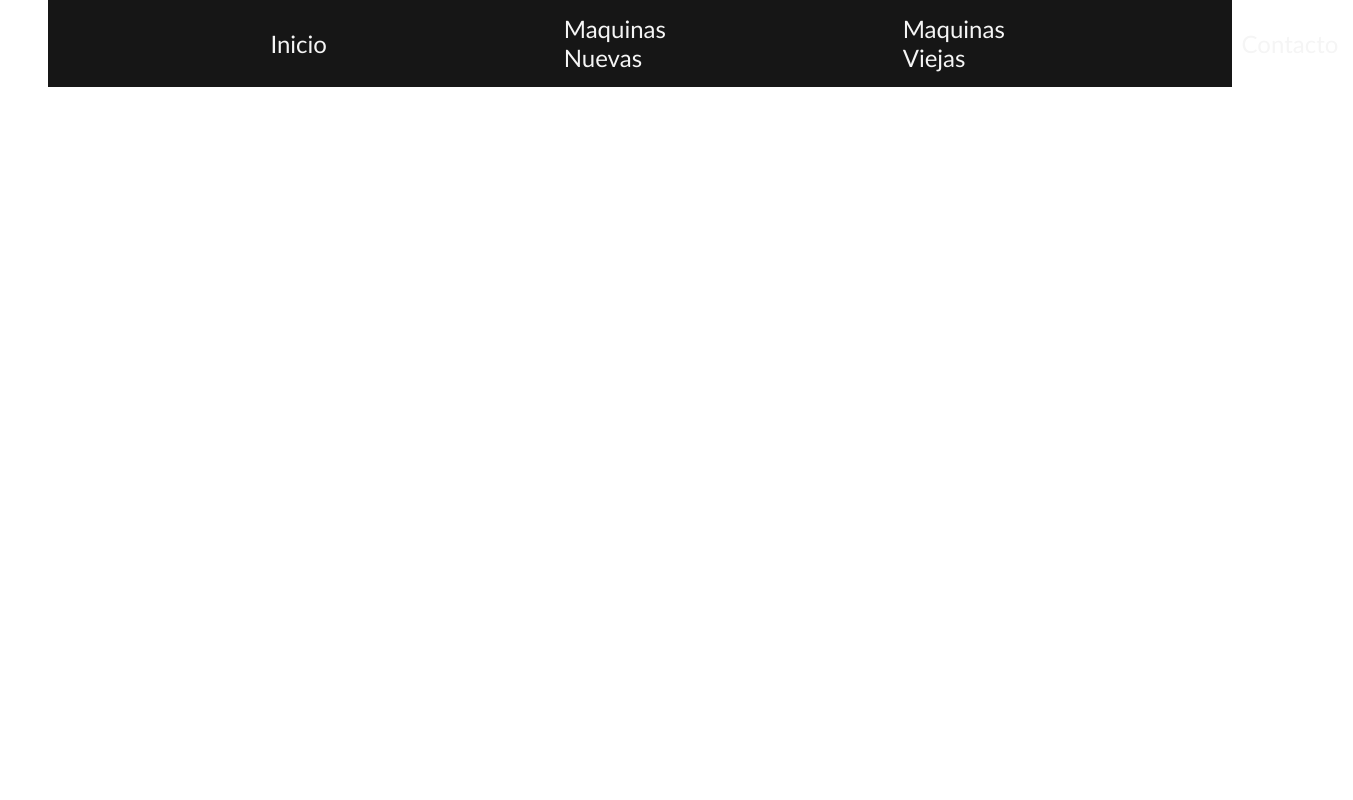
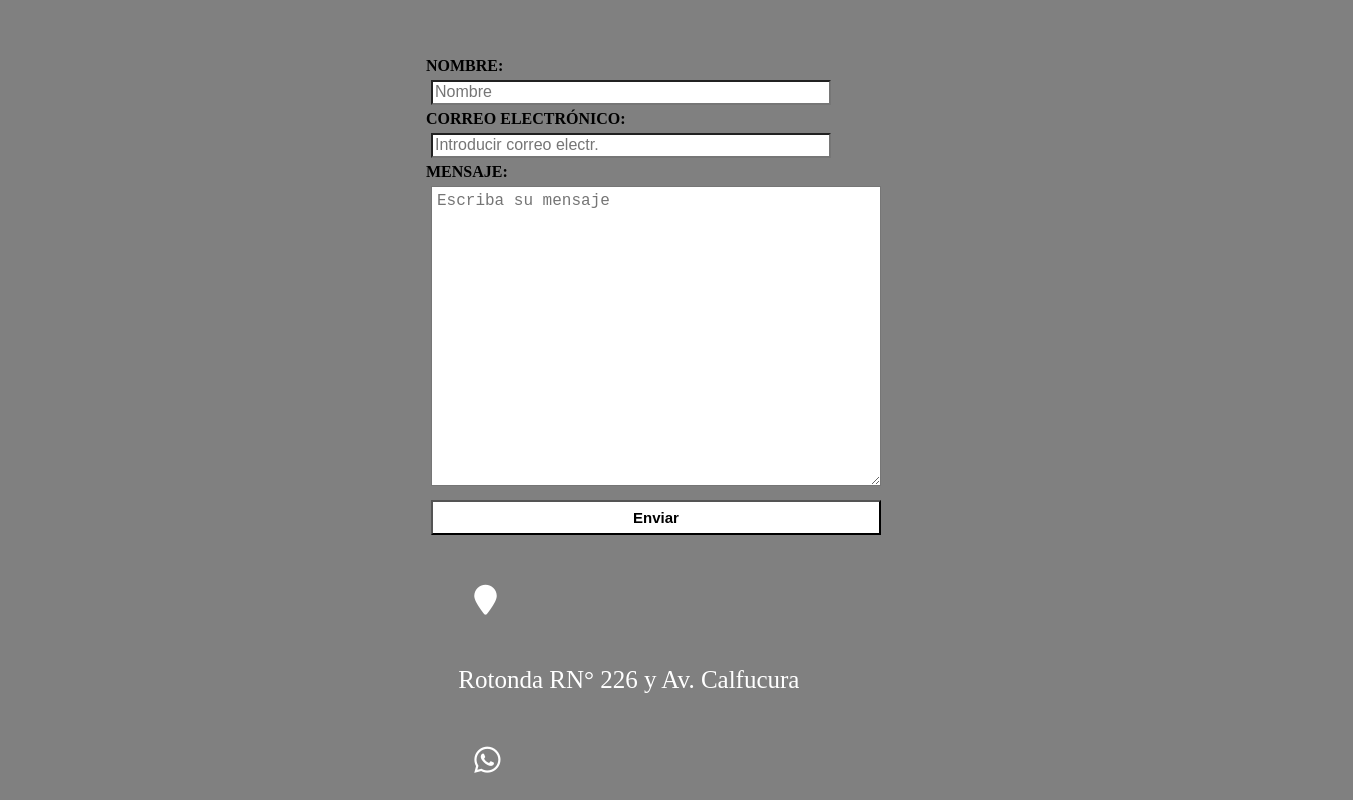
Before and after one commit to GianlucaTerzoni/AgroBarceloWeb-main, a React (Create React App) app in the folder agro-barcelo-app/: page / in a window 1280 px wide. Shown: the top 800 px of the page, 1353 px wide, since content can reach past the window. Built offline with nearby package versions, Linux system fonts and the light colour scheme.

Commit message:
emailcommit

```diff
--- a/agro-barcelo-app/package.json
+++ b/agro-barcelo-app/package.json
@@ -3,12 +3,16 @@
   "version": "0.1.0",
   "private": true,
   "dependencies": {
+    "@emailjs/browser": "^3.6.2",
     "@testing-library/jest-dom": "^5.16.5",
     "@testing-library/react": "^13.3.0",
     "@testing-library/user-event": "^13.5.0",
+    "emailjs": "^4.0.1",
+    "emailjs-com": "^3.2.0",
+    "formik": "^2.2.9",
     "react": "^18.2.0",
     "react-dom": "^18.2.0",
-    "react-scripts": "5.0.1",
+    "react-scripts": "^5.0.1",
     "web-vitals": "^2.1.4"
   },
   "scripts": {
--- a/agro-barcelo-app/public/index.html
+++ b/agro-barcelo-app/public/index.html
@@ -10,6 +10,11 @@
       content="Web site created using create-react-app"
     />
     <link rel="apple-touch-icon" href="%PUBLIC_URL%/logo192.png" />
+
+    <script
+      src="https://kit.fontawesome.com/e2ab6b1db7.js"
+      crossorigin="anonymous"
+    ></script>
     <!--
       manifest.json provides metadata used when your web app is installed on a
       user's mobile device or desktop. See https://developers.google.com/web/fundamentals/web-app-manifest/
--- a/agro-barcelo-app/src/App.js
+++ b/agro-barcelo-app/src/App.js
@@ -1,17 +1,15 @@
-
+import React from "react";
 import { NavBar } from "./components/Navbar";
+import  Formulario  from "./components/Formulario";
+import { Datos } from "./components/Datos";
+import { Contacto } from "./components/Contacto";
 
 function App() {
   return (
+    <>
 
-
-     <>
-      <NavBar />
-
-     </>
-
-
-
+      <Contacto/>
+    </>
   );
 }
 
--- /dev/null
+++ b/agro-barcelo-app/src/components/Contacto.css
@@ -0,0 +1,3 @@
+*{
+    background-color: grey;
+}
--- /dev/null
+++ b/agro-barcelo-app/src/components/Contacto.jsx
@@ -0,0 +1,25 @@
+import React from 'react'
+import { Datos } from './Datos'
+import Formulario from './Formulario'
+import './Contacto.css'
+
+export const Contacto = () => {
+  return (
+    <div className='container'>
+
+            <div className='derecha'>
+                <div className='formulario'>
+                    <Formulario />
+                    </div>
+                </div>
+
+            <div className='izquierda'>
+                <div className='datos'>
+                    <Datos />
+                    </div>
+                </div>
+
+
+    </div>
+  )
+}
--- /dev/null
+++ b/agro-barcelo-app/src/components/Datos.css
@@ -0,0 +1,24 @@
+*{
+    background-color: #737373;
+}
+.datos {
+    margin: 0 auto;
+    justify-content: left;
+
+
+}
+
+h3{
+    font-size: 25px;
+    font-weight: 300;
+    color: white;
+    padding: 5px;
+}
+
+i{
+    margin: 1rem;
+    padding: 2px;
+    font-size: 30px;
+    color: white;
+    padding: 5px;
+}
--- /dev/null
+++ b/agro-barcelo-app/src/components/Datos.jsx
@@ -0,0 +1,20 @@
+import React from 'react'
+import './Datos.css'
+
+export const Datos = () => {
+  return (
+    <div className='datos'>
+        <i className="fa-solid fa-location-pin"></i>
+                    <h3>Rotonda RN° 226 y Av. Calfucura</h3>
+                    <i className="fa-brands fa-whatsapp"></i>
+                    <h3>+54 9 2364 27-0330</h3>
+                    <i className="fa-solid fa-envelope"></i>
+                    <h3>bolivar@agroventasbarcelo.com.ar</h3>
+                    <i className="fa-brands fa-square-facebook"></i>
+                    <h3>Agro Distribuidora Bolívar</h3>
+                    <i className="fa-brands fa-instagram"></i>
+                    <h3>www.instagram.com/agroventasbarcelo</h3>
+
+    </div>
+  )
+}
--- /dev/null
+++ b/agro-barcelo-app/src/components/Formulario.css
@@ -0,0 +1,88 @@
+
+
+html, body {
+  margin: 0;
+  padding: 0;
+
+}
+
+body {
+  width: 100%;
+  height: 100%;
+}
+
+.container {
+  display: flex;
+  margin: 1rem;
+  padding: 1rem;
+  justify-content: center;
+  align-items: center;
+  flex-direction: column;
+  width: 100%;
+  height: 100%;
+
+}
+
+
+
+.formulario {
+
+  margin: 1rem;
+  display: flex;
+  justify-content: center;
+  align-items: center;
+  width: 450px;
+  height: 500px;
+  color: black;
+  font-weight: bold;
+
+
+}
+
+.formulario input {
+  width: 400px;
+  height: 25px;
+  margin: 5px;
+  font-size: 16px;
+  background-color: white;
+  color: black;
+}
+
+
+.formulario textarea {
+  width: 450px;
+  height: 300px;
+  margin: 5px;
+  padding: 5px;
+  font-size: 16px;
+  background-color: white;;
+  color: black;
+}
+
+
+button {
+  width: 450px;
+  margin: 5px;
+  padding: 7px;
+  background-color: white;
+  transition: 0.3s;
+  cursor: pointer;
+  font-size: 15px;
+  font-weight: bold;
+}
+
+button:hover {
+  background-color: #f20505;
+  color: white;
+}
+
+.error {
+    color: #F20505;
+}
+
+.exito {
+  color: green;
+  font-size: 20px;
+  justify-content: center;
+  margin-left: 130px;
+}
--- /dev/null
+++ b/agro-barcelo-app/src/components/Formulario.jsx
@@ -0,0 +1,126 @@
+import React, { useState } from "react";
+import { Formik, Form, Field, ErrorMessage } from "formik";
+import './Formulario.css'
+import emailjs from 'emailjs-com'
+
+
+
+const Formulario = () => {
+  const [formularioEnviado, setFormularioEnviado] = useState(false);
+
+  const sendEmail = (e) => {
+    e.preventDefault()
+    emailjs.sendForm('service_judsk5d', 'template_dfn95ge', e.target, 'aZf1nfm7dqaftSLF1'
+    ).then(res => {
+      console.log(res)
+    }).catch(err => console.log(err))
+  }
+
+
+
+  return (
+    <>
+
+    <div className="container">
+
+      <Formik
+        initialValues={{
+          nombre: "",
+          email: "",
+          mensaje: "",
+        }}
+        validate={(valores) => {
+          let errores = {};
+          //validacion nombre
+          if (!valores.nombre) {
+            errores.nombre = "Por favor ingresa un nombre";
+          } else if (!/^[a-zA-ZÀ-ÿ\s]{1,40}$/.test(valores.nombre)) {
+            errores.nombre = "El nombre puede contener solo letras y espacios";
+          }
+          //validacion correo
+          if (!valores.email) {
+            errores.email = "Por favor ingrese un correo electrónico";
+          } else if (
+            !/^[a-zA-Z0-9_.+-]+@[a-zA-Z0-9-]+\.[a-zA-Z0-9-.]+$/.test(
+              valores.email
+            )
+          ) {
+            errores.email = "Por favor ingrese un correo electrónico válido";
+          }
+
+          return errores;
+        }}
+        onSubmit={(valores, { resetForm }) => {
+          resetForm();
+          console.log(valores);
+          console.log("Correo enviado exitosamente");
+          setFormularioEnviado(true);
+          setTimeout(() => setFormularioEnviado(false), 10000);
+        }}
+      >
+        {({ errors }) => (
+          <Form className="formulario" onSubmit={sendEmail}>
+
+            <div>
+              <label htmlFor="nombre">NOMBRE:</label>
+              <Field
+                type="text"
+                id="nombre"
+                name="nombre"
+                placeholder="Nombre"
+              />
+              <ErrorMessage
+                name="nombre"
+                component={() => <div className="error">{errors.nombre}</div>}
+              />
+
+              <div>
+                <label htmlFor="email">CORREO ELECTRÓNICO:</label>
+                <Field
+                  type="email"
+                  id="email"
+                  name="email"
+                  placeholder="Introducir correo electr."
+                />
+                <ErrorMessage
+                  name="email"
+                  component={() => <div className="error">{errors.email}</div>}
+                />
+              </div>
+              <div>
+                <label htmlFor="mensaje">MENSAJE:</label>
+                <Field
+                  as="textarea"
+                  id="mensaje"
+                  name="mensaje"
+                  placeholder="Escriba su mensaje"
+                />
+                <ErrorMessage
+                  name="mensaje"
+                  component={() => (
+                    <div className="error">{errors.mensaje}</div>
+                  )}
+                />
+              </div>
+              <button type="submit">Enviar</button>
+              {formularioEnviado && (
+                <p className="exito">Correo enviado con éxito!</p>
+              )}
+            </div>
+
+          </Form>
+
+        )}
+
+      </Formik>
+
+      </div>
+
+
+
+
+    </>
+  );
+};
+
+export default Formulario;
```
Also changed, not shown: agro-barcelo-app/src/components/Contact.jsx (deleted, +0 -10 lines), 1 other file (tests, documents, lock files or other folders).
